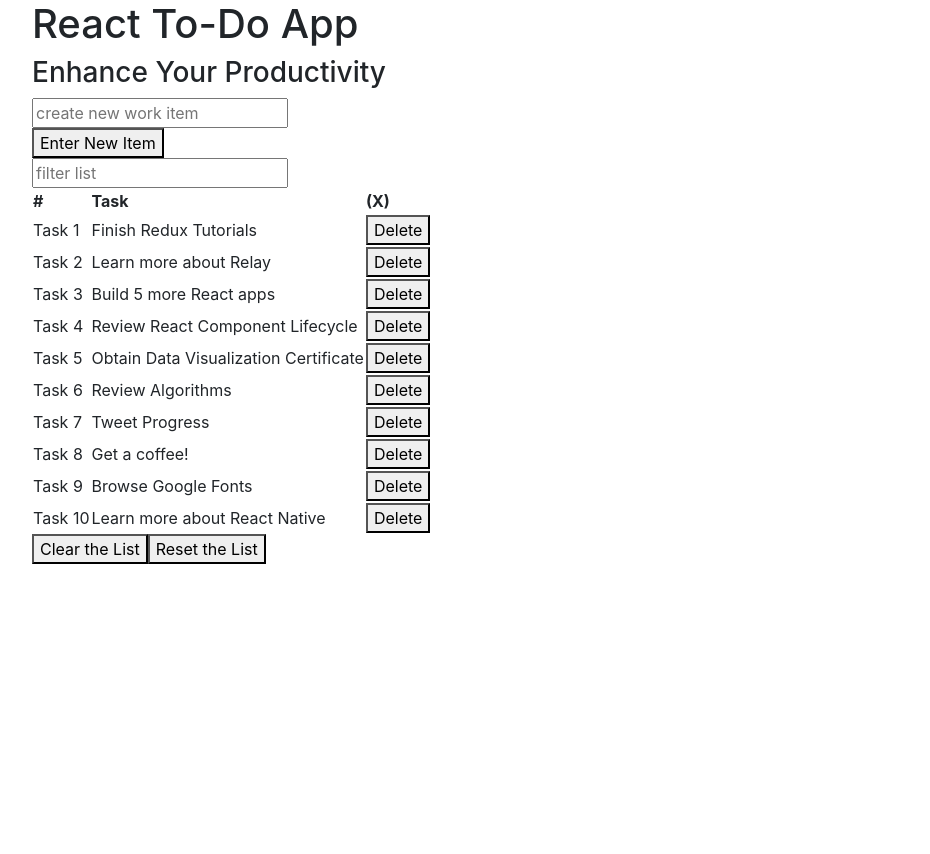
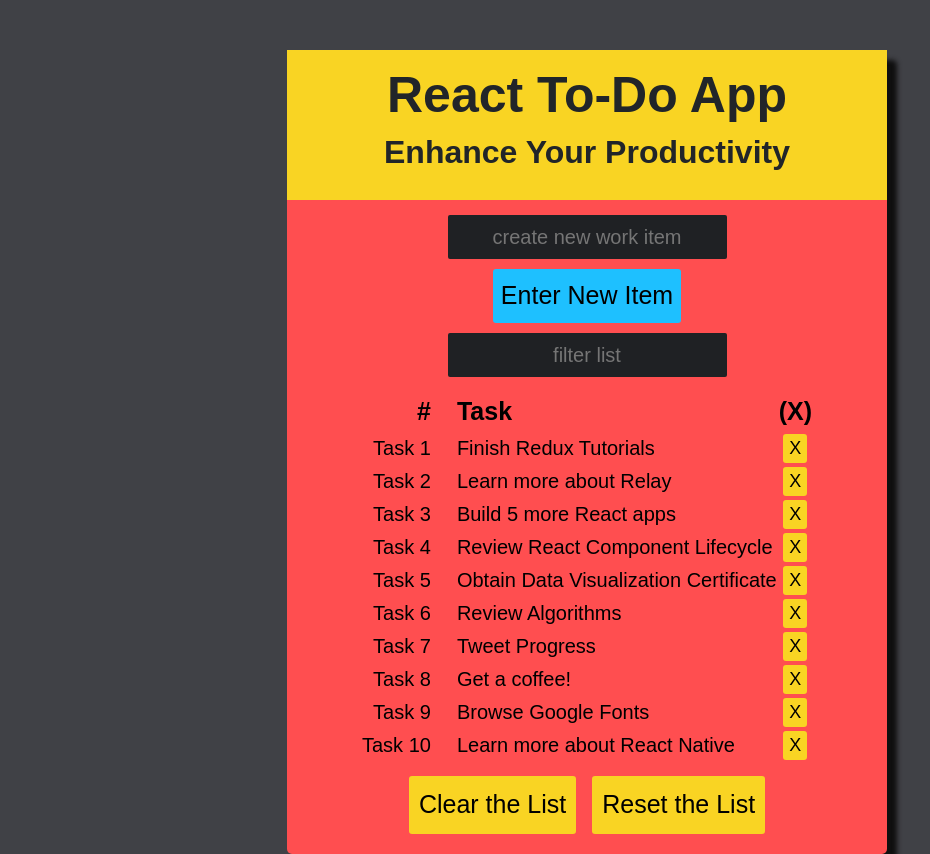
Before and after one commit to TungClear/TodoApp, a React (Create React App) app in the folder todo-app/: page / in a window 1280 px wide. Shown: the whole page, without its empty margins (53-983 px from the left). Before the commit the page ends 800 px from the top, so only its background shows below. Built offline with nearby package versions, Linux system fonts and the light colour scheme.

Commit message:
hoan thanh

```diff
--- a/todo-app/public/index.html
+++ b/todo-app/public/index.html
@@ -1,12 +1,10 @@
 <!DOCTYPE html>
 <html lang="en">
+
 <head>
   <meta charset="utf-8" />
   <link rel="shortcut icon" href="%PUBLIC_URL%/favicon.ico" />
-    <meta
-      name="viewport"
-      content="width=device-width, initial-scale=1, shrink-to-fit=no"
-    />
+  <meta name="viewport" content="width=device-width, initial-scale=1, shrink-to-fit=no" />
   <meta name="theme-color" content="#000000" />
   <!--
       manifest.json provides metadata used when your web app is installed on a
@@ -25,11 +23,14 @@
     -->
   <title>React App</title>
 </head>
+
 <body>
   <noscript>You need to enable JavaScript to run this app.</noscript>
-    <div id="root" class="container">
+  <div>
+    <div id="root" class="mainContainer">
       <div id="title"></div>
       <div id="app"></div>
+    </div>
   </div>
   <!--
       This HTML file is a template.
@@ -42,4 +43,5 @@
       To create a production bundle, use `npm run build` or `yarn build`.
     -->
 </body>
+
 </html>
--- a/todo-app/src/component/App/App.css
+++ b/todo-app/src/component/App/App.css
@@ -0,0 +1,17 @@
+.clear {
+    margin-top: 15px;
+    margin-right: 8px;
+    font-size: 25px;
+    padding: 10px;
+    background: #f9d423;
+    margin-bottom: 20px;
+}
+
+.reset {
+    margin-top: 15px;
+    margin-left: 8px;
+    font-size: 25px;
+    padding: 10px;
+    background: #f9d423;
+    margin-bottom: 20px;
+}
--- a/todo-app/src/component/App/App.js
+++ b/todo-app/src/component/App/App.js
@@ -24,7 +24,7 @@ class App extends Component {
     this.state = {
       todoList: this.todoList,
       clearList: false,
-      tempList: this.todoList//immutable
+      tempList: this.todoList
     };
   }
 
@@ -80,8 +80,8 @@ class App extends Component {
         <FormNewTodo handleSubmit={this.handleSubmit} />
         <FormSearch handleSearch={this.handleSearch} />
         <ListTodo todoList={todoList} removeTodo={this.removeTodo} />
-        <button onClick={this.clearList}>Clear the List</button>
-        <button onClick={this.resetList}>Reset the List</button>
+        <button onClick={this.clearList} className="clear">Clear the List</button>
+        <button onClick={this.resetList} className="reset">Reset the List</button>
       </div>
     )
   }
--- /dev/null
+++ b/todo-app/src/component/App/Form-New-Todo/FormNewTodo.css
@@ -0,0 +1,14 @@
+.newTodo {
+    font-size: 20px;
+    margin-top: 15px;
+}
+
+.enter {
+    margin-top: 10px;
+    margin-bottom: 10px;
+    background: #1ec0ff;
+    font-size: 25px;
+    padding: 8px;
+    border-radius: 3px;
+    border: none;
+}
--- a/todo-app/src/component/App/Form-New-Todo/FormNewTodo.js
+++ b/todo-app/src/component/App/Form-New-Todo/FormNewTodo.js
@@ -1,5 +1,5 @@
 import React, {Component} from 'react';
-
+import './FormNewTodo.css';
 class FormNewTodo extends Component{
 
     constructor(props){
@@ -27,9 +27,9 @@ class FormNewTodo extends Component{
 
         return(
             <form>
-                <input type="text" value={todo}  placeholder="create new work item" onChange={this.handleOnchange}/>
+                <input type="text" className="newTodo" value={todo} placeholder="create new work item" onChange={this.handleOnchange} />
                 <br />
-                <button type="button" onClick={this.submitForm}>Enter New Item</button>
+                <button type="button" className="enter" onClick={this.submitForm}>Enter New Item</button>
             </form>
         );
     }
--- a/todo-app/src/component/App/Form-Search/FormSearch.css
+++ b/todo-app/src/component/App/Form-Search/FormSearch.css
@@ -0,0 +1,3 @@
+.search {
+    font-size: 20px;
+}
--- a/todo-app/src/component/App/Form-Search/FormSearch.js
+++ b/todo-app/src/component/App/Form-Search/FormSearch.js
@@ -1,5 +1,5 @@
 import React, {Component} from 'react';
-
+import './FormSearch.css';
 class FormSearch extends Component{
 
     constructor(props){
@@ -20,7 +20,7 @@ class FormSearch extends Component{
     render(){
         return(
             <form>
-                <input type="text" placeholder="filter list" onChange={this.handleSearch}/>
+                <input type="text" className="search" placeholder="filter list" onChange={this.handleSearch}/>
             </form>
         );
     }
--- /dev/null
+++ b/todo-app/src/component/App/List-Todo/ListTodo.css
@@ -0,0 +1,30 @@
+.todoTable {
+    margin-top: 15px;
+    margin-left: auto;
+    margin-right: auto;
+    color: black;
+}
+
+.todoNumber{
+    text-align: right
+}
+
+.todoItem{
+    text-align: left;
+    padding-left: 25px;
+}
+
+.remove{
+    background: #f9d423;
+}
+
+.remove:hover{
+    background: #1F2124;
+    color: white;
+}
+
+button {
+    font-size: 18px;
+    border-radius: 3px;
+    border: none;
+}
--- a/todo-app/src/component/App/List-Todo/ListTodo.js
+++ b/todo-app/src/component/App/List-Todo/ListTodo.js
@@ -1,11 +1,11 @@
 import React, { Component } from 'react';
-
+import './ListTodo.css';
 const TableHeader = () => {
     return (
         <thead>
             <tr>
-                <th>#</th>
-                <th>Task</th>
+                <th className="todoNumber">#</th>
+                <th className="todoItem">Task</th>
                 <th>(X)</th>
             </tr>
         </thead>
@@ -17,9 +17,9 @@ const TableBody = props => {
     const rows = props.todoList.map((row, index) => {
         return (
             <tr key={index}>
-                <td>Task {index+1}</td>
-                <td>{row}</td>
-                <td><button onClick={() => props.removeTodo(index)}>Delete</button></td>
+                <td className="todoNumber">Task {index+1}</td>
+                <td className="todoItem">{row}</td>
+                <td><button className="remove" onClick={() => props.removeTodo(index)}>X</button></td>
             </tr>
         );
     });
@@ -34,7 +34,7 @@ class ListTodo extends React.Component {
         const { todoList, removeTodo } = this.props;
 
         return (
-            <table>
+            <table className="todoTable">
                 <TableHeader />
                 <TableBody
                     todoList={todoList}
--- a/todo-app/src/component/Title/Title.css
+++ b/todo-app/src/component/Title/Title.css
@@ -0,0 +1,13 @@
+.titles{
+    background: #f9d423;
+    height: 150px;
+}
+.title{
+    font-size: 50px;
+    padding-top: 15px;
+    font-weight: bold;
+}
+.subtitle{
+    margin-bottom: 15px;
+    font-weight: bold;
+}
--- a/todo-app/src/component/Title/Title.js
+++ b/todo-app/src/component/Title/Title.js
@@ -1,12 +1,12 @@
 import React, {Component} from 'react';
-
+import './Title.css';
 class Title extends React.Component{
 
     render(){
         return(
-            <div>
-                <h1>React To-Do App</h1>
-                <h3>Enhance Your Productivity</h3>
+            <div className="titles">
+                <h1 className="title">React To-Do App</h1>
+                <h2 className="subtitle">Enhance Your Productivity</h2>
             </div>
         )
     }
--- a/todo-app/src/index.css
+++ b/todo-app/src/index.css
@@ -1,14 +1,45 @@
 body {
-  margin: 0;
-  padding: 0;
-  font-family: -apple-system, BlinkMacSystemFont, "Segoe UI", "Roboto", "Oxygen",
-    "Ubuntu", "Cantarell", "Fira Sans", "Droid Sans", "Helvetica Neue",
-    sans-serif;
-  -webkit-font-smoothing: antialiased;
-  -moz-osx-font-smoothing: grayscale;
+  background: #404146;
+    text-align: center;
+    height: 100vh;
+    padding: 0;
+    margin: 0;
+    display: flex;
+    justify-content: center;
+    font-family: 'Prompt', sans-serif;
 }
 
 code {
   font-family: source-code-pro, Menlo, Monaco, Consolas, "Courier New",
     monospace;
 }
+
+.mainContainer{
+  margin-top: 50px;
+  margin-bottom: 50px;
+  background: #ff4e50;
+  min-width: 600px;
+  box-shadow: 10px 10px 5px #0f0f0f;
+  border-radius: 5px;
+}
+
+input {
+  padding: 7px;
+  text-align: center;
+  background: #1F2124;
+  border: none;
+  border-radius: 2px;
+  color: #03E1A4;
+}
+
+tr, td {
+  border: none;
+}
+
+th {
+  font-size: 25px;
+}
+
+td{
+  font-size: 20px;
+}
```
Lines whose indentation alone changed are shown as unchanged.
